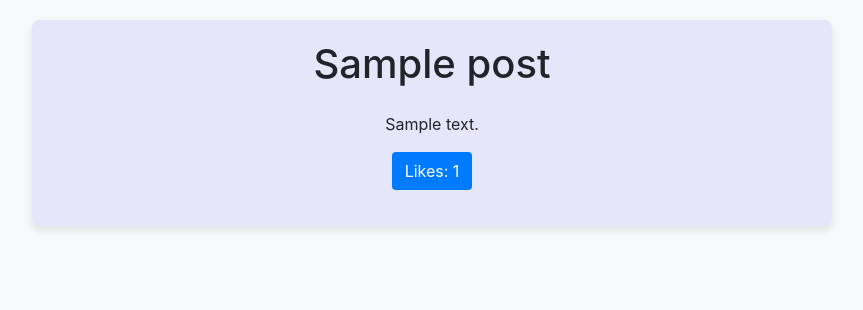
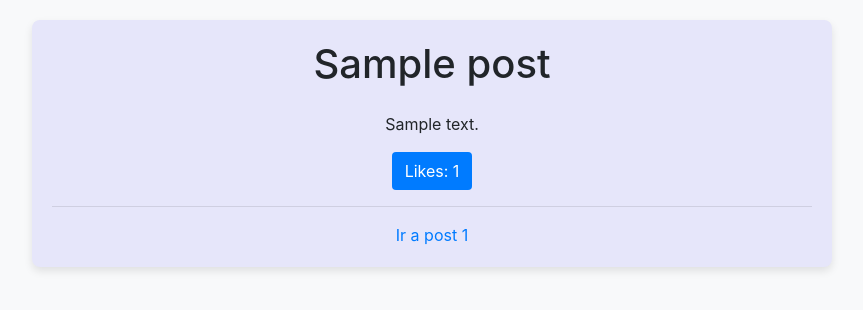
Before and after one commit to cesarlpb/entregable-22-jul-2024, a Django app: page /blog/post/1/ in a window 1280 px wide. Shown: the top 310 px of the page, without its empty margins (208-1071 px from the left). Run offline with Django 5.2, Linux system fonts and the light colour scheme; tables that the repository leaves empty hold one stand-in row (values such as "Sample post"); some libraries are stand-ins or nearby versions.

Commit message:
Añado lista de posts en post_detail

```diff
--- a/myproject/blog/Templates/Blog/post_detail.html
+++ b/myproject/blog/Templates/Blog/post_detail.html
@@ -44,6 +44,14 @@
                 <a href="{% url 'add_like' post.id %}" class="btn btn-success">Like</a>
 
         {% endif %}
+
+        <hr>
+
+        <div>
+        {% for post in posts %}
+            <a href="{% url 'post_detail' post.id %}">Ir a post {{ post.id }}</a>
+        {% endfor %}
+        </div>
     </div>
 
     <!-- Bootstrap JS, Popper.js, y jQuery -->
--- a/myproject/blog/views.py
+++ b/myproject/blog/views.py
@@ -19,4 +19,5 @@ def remove_like(request, post_id):
 
 def post_detail(request, post_id):
     post = get_object_or_404(Post, id=post_id)
-    return render(request, 'blog/post_detail.html', {'post': post})
+    posts = Post.objects.all()
+    return render(request, 'blog/post_detail.html', {'post': post, 'posts': posts})
```
